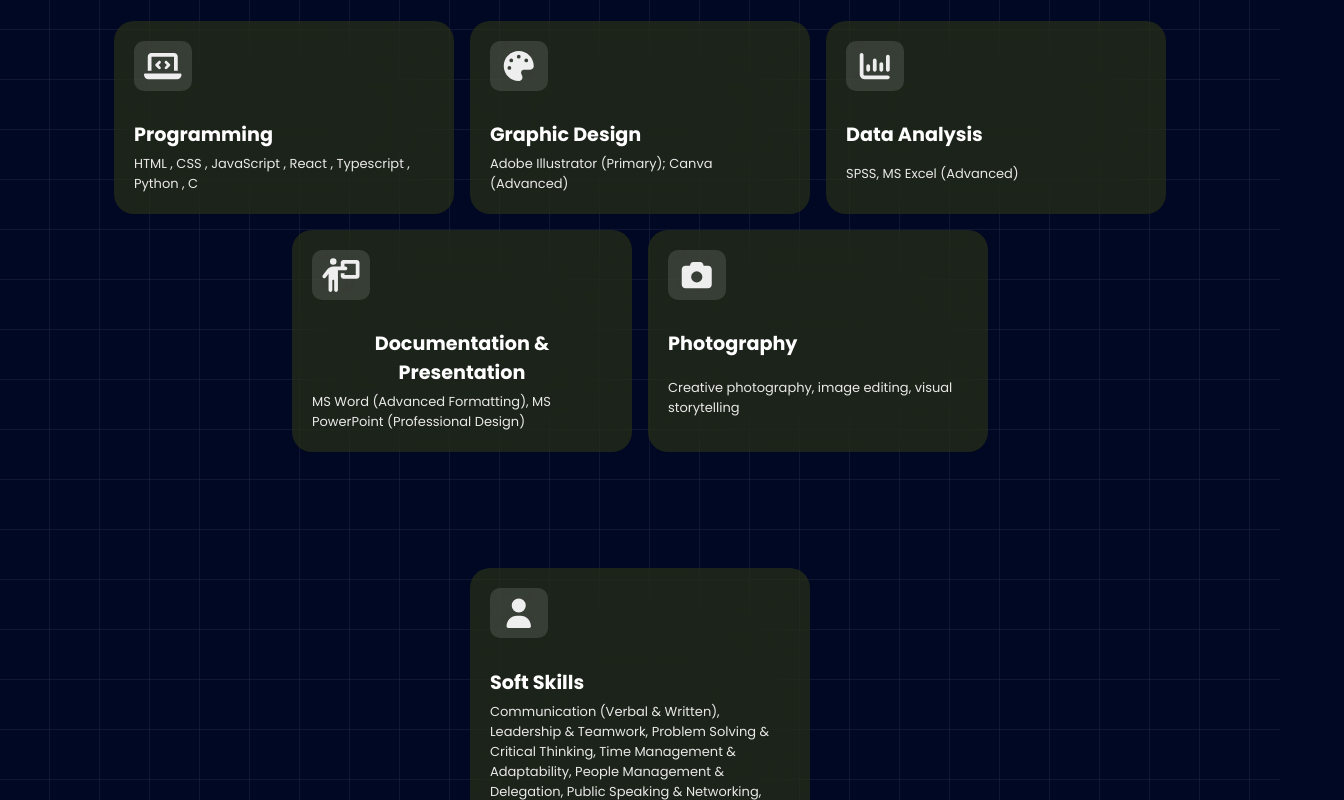
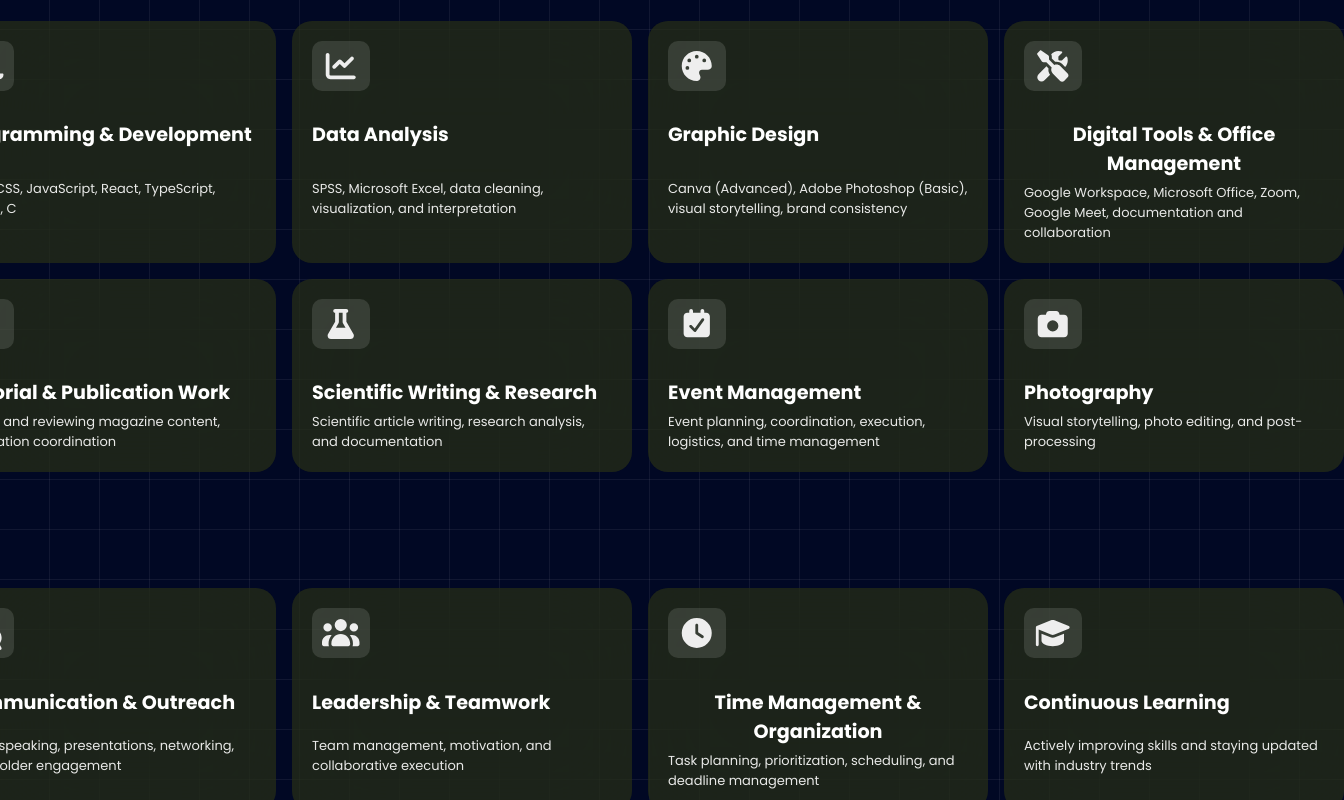
Before and after one commit to thornob/portfolio, a React (Create React App) app: page / in a window 1280 px wide. Shown: the part 2320-3120 px from the top of the page, 1344 px wide, since content can reach past the window. Built offline with nearby package versions, Linux system fonts and the light colour scheme; a web font is replaced by a local one.

Commit message:
skill added

```diff
--- a/src/components/Skills.css
+++ b/src/components/Skills.css
@@ -28,8 +28,10 @@ section.skills {
         display: inline-block;
         vertical-align: top;
         margin-right: 20px;
-    text-align: left;       /* Align titles to the left */
-    padding-left: 10px;     /* Optional: add some left spacing */
+        text-align: left;
+        /* Align titles to the left */
+        padding-left: 10px;
+        /* Optional: add some left spacing */
         word-break: break-word;
         white-space: normal;
         overflow: visible;
@@ -37,6 +39,7 @@ section.skills {
         letter-spacing: 2px;
         font-family: Georgia, 'Times New Roman', Times, serif;
     }
+
     .list h2.soft-skills {
         display: inline-block;
         vertical-align: top;
@@ -109,7 +112,11 @@ section.skills {
         }
 
         & .new-list {
-            display: flex;
+            display: grid;
+            grid-template-columns: repeat(4, 1fr);
+            /* 4 cards per row */
+
+
             gap: 16px;
             flex-wrap: wrap;
             justify-content: center;
--- a/src/components/Skills.js
+++ b/src/components/Skills.js
@@ -1,6 +1,6 @@
 import React, { useRef, useState } from 'react';
 import { FontAwesomeIcon } from '@fortawesome/react-fontawesome';
-import { faLaptopCode, faPalette, faChartColumn, faPersonChalkboard, faCamera, faUser } from '@fortawesome/free-solid-svg-icons';
+import { faLaptopCode,faGraduationCap, faFlask, faUsers, faComments, faClock, faBookOpen, faChartLine, faTools, faCalendarCheck, faPalette, faChartColumn, faPersonChalkboard, faCamera, faUser } from '@fortawesome/free-solid-svg-icons';
 import './Skills.css'
 import CustomHook from './CustomHook';
 
@@ -11,34 +11,64 @@ function Skills() {
 
   const [listSkills] = useState([
     {
-      name: 'Programming',
-      des: 'HTML , CSS , JavaScript , React , Typescript , Python , C',
+      name: 'Programming & Development',
+      des: 'HTML, CSS, JavaScript, React, TypeScript, Python, C',
       icon: faLaptopCode,
     },
     {
+      name: 'Data Analysis',
+      des: 'SPSS, Microsoft Excel, data cleaning, visualization, and interpretation',
+      icon: faChartLine,
+    },
+    {
       name: 'Graphic Design',
-      des: 'Adobe Illustrator (Primary); Canva (Advanced)',
+      des: 'Canva (Advanced), Adobe Photoshop (Basic), visual storytelling, brand consistency',
       icon: faPalette,
     },
     {
-      name: 'Data Analysis',
-      des: 'SPSS, MS Excel (Advanced)',
-      icon: faChartColumn,
+      name: 'Digital Tools & Office Management',
+      des: 'Google Workspace, Microsoft Office, Zoom, Google Meet, documentation and collaboration',
+      icon: faTools,
     },
     {
-      name: 'Documentation & Presentation',
-      des: 'MS Word (Advanced Formatting), MS PowerPoint (Professional Design)',
-      icon: faPersonChalkboard,
+      name: 'Editorial & Publication Work',
+      des: 'Editing and reviewing magazine content, publication coordination',
+      icon: faBookOpen,
+    },
+    {
+      name: 'Scientific Writing & Research',
+      des: 'Scientific article writing, research analysis, and documentation',
+      icon: faFlask,
+    },
+    {
+      name: 'Event Management',
+      des: 'Event planning, coordination, execution, logistics, and time management',
+      icon: faCalendarCheck,
     },
     {
       name: 'Photography',
-      des: 'Creative photography, image editing, visual storytelling',
+      des: 'Visual storytelling, photo editing, and post-processing',
       icon: faCamera,
     },
     {
-      name: 'Soft Skills',
-      des: 'Communication (Verbal & Written), Leadership & Teamwork, Problem Solving & Critical Thinking, Time Management & Adaptability, People Management & Delegation, Public Speaking & Networking, Conflict Resolution, Decision Making',
-      icon: faUser,
+      name: 'Communication & Outreach',
+      des: 'Public speaking, presentations, networking, stakeholder engagement',
+      icon: faComments,
+    },
+    {
+      name: 'Leadership & Teamwork',
+      des: 'Team management, motivation, and collaborative execution',
+      icon: faUsers,
+    },
+    {
+      name: 'Time Management & Organization',
+      des: 'Task planning, prioritization, scheduling, and deadline management',
+      icon: faClock,
+    },
+    {
+      name: 'Continuous Learning',
+      des: 'Actively improving skills and staying updated with industry trends',
+      icon: faGraduationCap,
     },
   ]);
 
@@ -55,7 +85,7 @@ function Skills() {
         {/* TECHNICAL SKILLS Heading */}
         <h2 className="technical-skills">TECHNICAL SKILLS</h2>
         <div className='new-list'>
-          {listSkills.slice(0, 5).map((value, key) => (
+          {listSkills.slice(0, 8).map((value, key) => (
             <div className="item" key={key} ref={(el) => el && divs.current.push(el)}>
               {value.icon && <FontAwesomeIcon icon={value.icon} />}
               <h3>{value.name}</h3>
@@ -67,7 +97,7 @@ function Skills() {
         {/* SOFT SKILLS Heading */}
         <h2 className="soft-skills">SOFT SKILLS</h2>
         <div className='new-list'>
-             {listSkills.slice(5).map((value, key) => (
+          {listSkills.slice(8).map((value, key) => (
             <div className="item" key={key} ref={(el) => el && divs.current.push(el)}>
               {value.icon && <FontAwesomeIcon icon={value.icon} />}
               {value.name && <h3>{value.name}</h3>}
```
Lines whose indentation alone changed are shown as unchanged.
